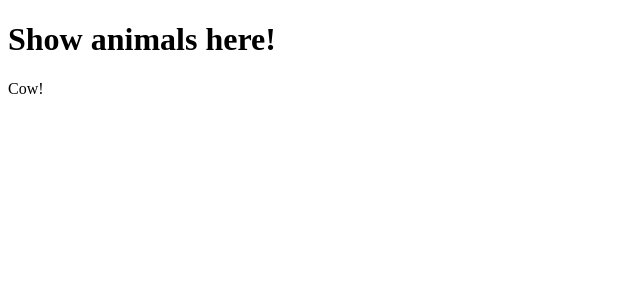
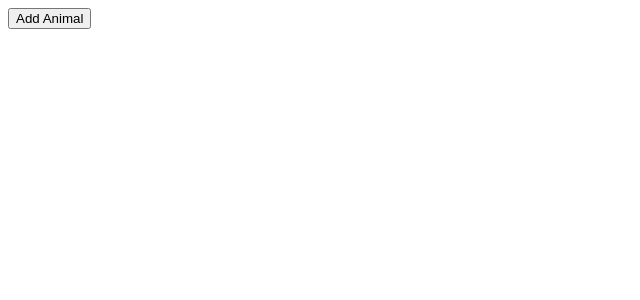
Before and after one commit to asksaurabh/React-Tutorial, a React (Create React App) app in the folder react-state-system/: page / in a window 1280 px wide. Shown: the top 300 px of the page, without its empty margins (0-640 px from the left). Built offline with nearby package versions, Linux system fonts and the light colour scheme.

Commit message:
Attach an event handler to 'Add' button

```diff
--- a/react-state-system/src/App.js
+++ b/react-state-system/src/App.js
@@ -1,10 +1,14 @@
+/* eslint-disable no-unused-vars */
 import AnimalShow from './AnimalShow';
 
 function App() {
+  const handleClick = () => {
+    console.log('Button was clicked');
+  };
+
   return (
     <div>
-      <h1>Show animals here!</h1>
-      <AnimalShow />
+      <button onClick={handleClick}>Add Animal</button>
     </div>
   );
 }
```
